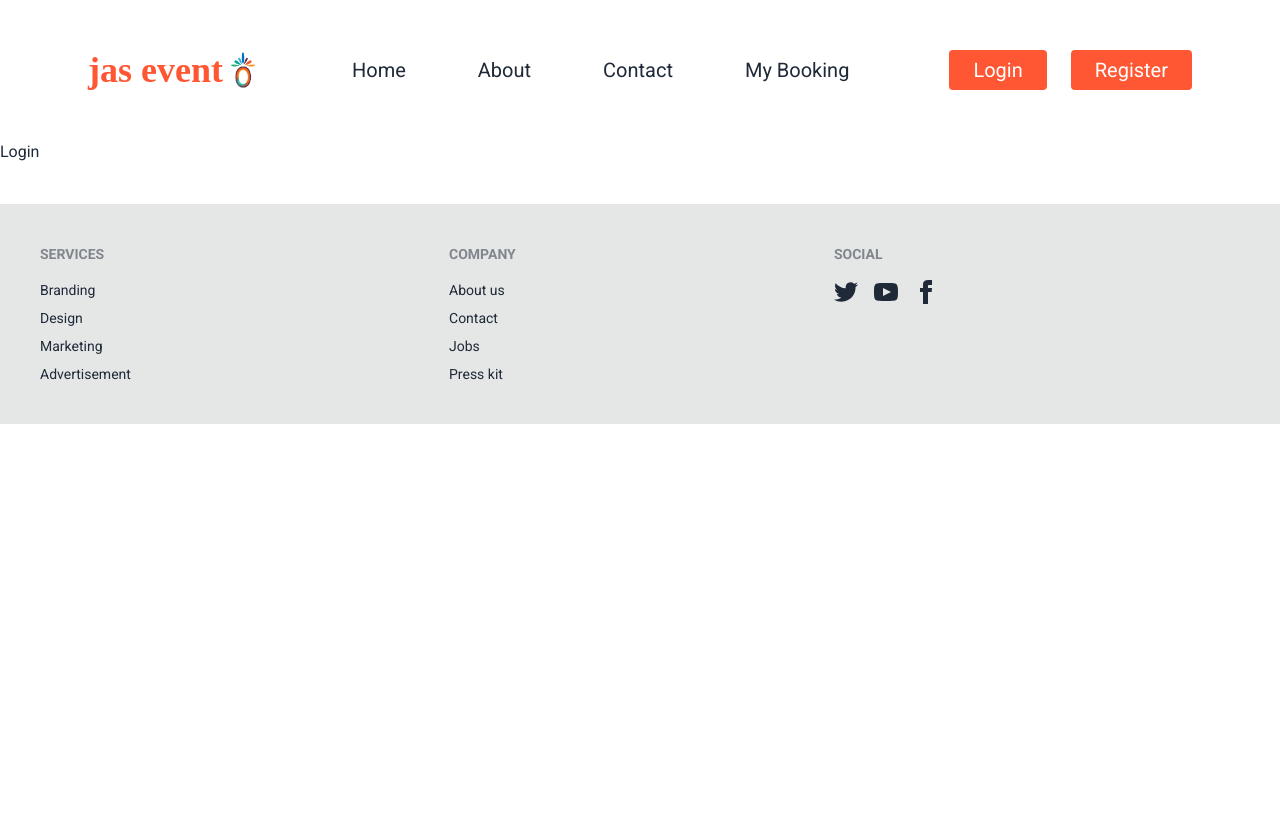
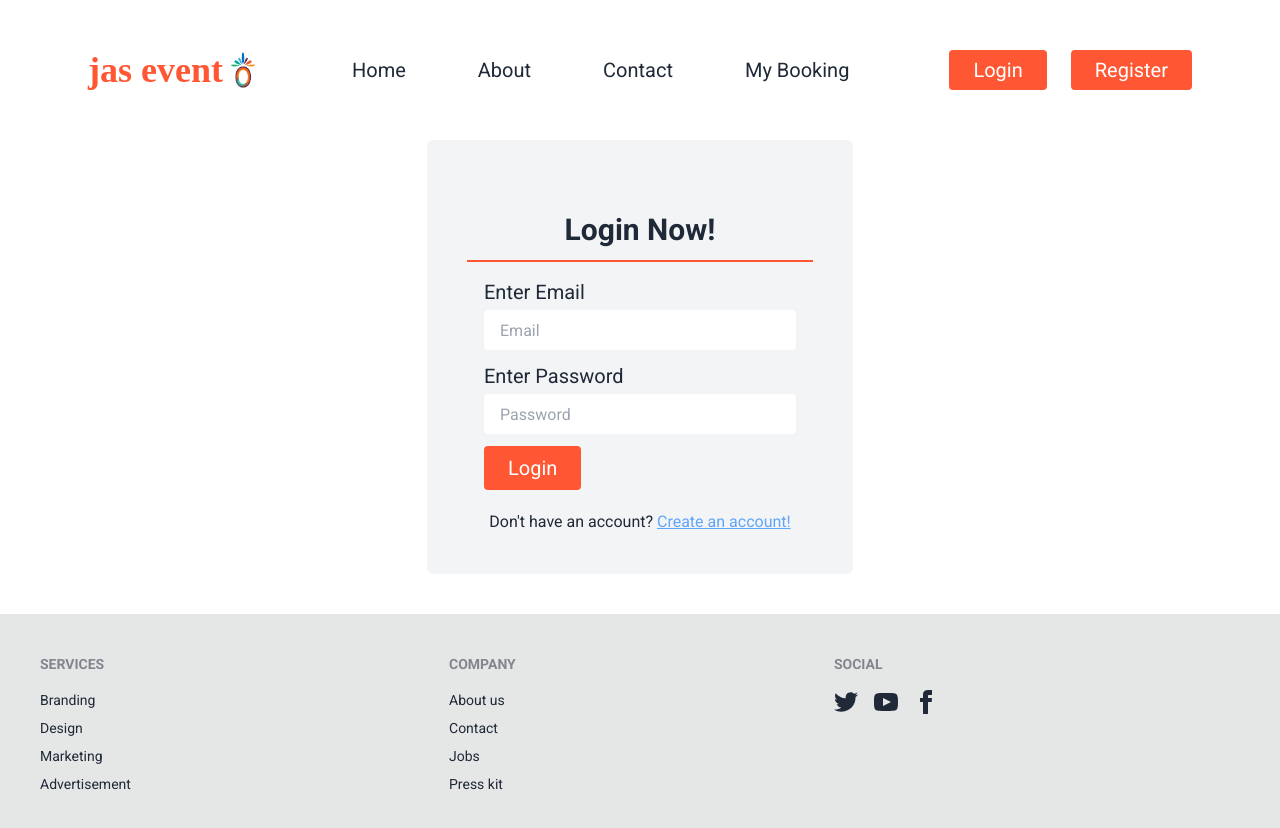
Before and after one commit to Jobayer-Ahmmed/jas-event-only-react, a React (Vite) app: page /login in a window 1280 px wide. Shown: the top 828 px of the page. Before the commit the page ends 800 px from the top, so only its background shows below. Built offline with nearby package versions, Linux system fonts and the light colour scheme; no server answers; a web font is replaced by a local one.

Commit message:
login, register authentication complete

```diff
--- a/src/pages/login/Login.jsx
+++ b/src/pages/login/Login.jsx
@@ -1,8 +1,63 @@
+import { useContext, useState } from "react"
+import { Link, useLocation, useNavigate } from "react-router-dom"
+import { MyAuthContext } from "../../contextApi/MyAuthProvider"
+import { ToastContainer, toast } from 'react-toastify';
+import 'react-toastify/dist/ReactToastify.css';
 
 
 const Login = () => {
+  const [message, setMessage] = useState('')
+  const {myLogin} = useContext(MyAuthContext)
+  const location = useLocation()
+  const navigate = useNavigate()
+  console.log("login", location)
+
+  const handleLogin=(e)=>{
+      e.preventDefault()
+      const myForm = new FormData(e.currentTarget)
+      const email = myForm.get("email")
+      const password = myForm.get("password")
+      setMessage('')
+      myLogin(email, password)
+          .then(()=>{
+              // toast.success("Login Successfull!")
+              navigate(location?.state ? location?.state: '/')
+          })
+          .catch(err=>setMessage(err.message))
+  }
+
   return (
-    <div>Login</div>
+    <div className="w-1/3 mx-auto bg-gray-100 rounded-md p-10">
+      <p className="text-red-700 font-bold my-8">{message}</p>
+      <div>
+      <h2 className="text-3xl font-bold text-center mb-3">Login Now!</h2>
+      <div className="w-full h-[2px] bg-priColor"></div>
+      <form onSubmit={handleLogin} className="mt-4 text-xl w-[90%] mx-auto">
+        <label htmlFor="">Enter Email</label><br />
+        <input type="email" name="email" placeholder="Email" className="w-full h-10 pl-4 mt-1 mb-3 rounded text-[16px]"/> <br />
+
+        <label htmlFor="">Enter Password</label><br />
+        <input type="password" name="password" placeholder="Password" className="w-full h-10 pl-4 mt-1 mb-3 rounded text-[16px]" /> <br />
+
+        <input type="submit" value="Login" className="px-6 py-2 text-xl text-white bg-priColor rounded"/>
+      </form>
+      <p className="text-center mt-5">Don&apos;t have an account? <Link to="/register" className="underline text-blue-400">Create an account!</Link></p>
+    </div>
+
+    <ToastContainer
+          position="top-center"
+          autoClose={5000}
+          hideProgressBar={false}
+          newestOnTop={false}
+          closeOnClick
+          rtl={false}
+          pauseOnFocusLoss
+          draggable
+          pauseOnHover
+          theme="colored"
+      />
+
+    </div>
   )
 }
 
--- a/src/pages/register/Register.jsx
+++ b/src/pages/register/Register.jsx
@@ -16,10 +16,6 @@ const Register = () => {
     const myPassword = myForm.get("password")
     const myConfirmPassword = myForm.get("confirm_password")
 
-
-    console.log()
-
-    console.log(myEmail, myPassword, myConfirmPassword)
     setMessage('')
 
     if(myPassword.length>=6){
@@ -31,7 +27,7 @@ const Register = () => {
                 toast.success("Congratulations! Registration successfull")
                 console.log(res)
               })
-              .catch(err=>console.log(err))
+              .catch(err=>setMessage(err.message))
             }
             else{
               setMessage("Confirm password did not match")
@@ -62,13 +58,13 @@ const Register = () => {
       <div className="w-full h-[2px] bg-priColor"></div>
       <form onSubmit={handleRegister} className="mt-4 text-xl w-[90%] mx-auto">
         <label htmlFor="">Enter Email</label><br />
-        <input type="email" name="email" placeholder="Email" className="w-full h-10 pl-5 mt-1 mb-3 rounded"/> <br />
+        <input type="email" name="email" placeholder="Email" className="w-full h-10 pl-4 mt-1 mb-3 rounded text-[16px]"/> <br />
 
         <label htmlFor="">Enter Password</label><br />
-        <input type="password" name="password" placeholder="Password" className="w-full h-10 pl-5 mt-1 mb-3 rounded" /> <br />
+        <input type="password" name="password" placeholder="Password" className="w-full h-10 pl-4 mt-1 mb-3 rounded text-[16px]" /> <br />
 
         <label htmlFor="">Confirm Password</label><br />
-        <input type="password" name="confirm_password" placeholder="Confirm Password" className="w-full h-10 pl-5 mt-1 mb-3 rounded" /><br />
+        <input type="password" name="confirm_password" placeholder="Confirm Password" className="w-full h-10 pl-4 mt-1 mb-3 rounded text-[16px]" /><br />
 
         <input type="submit" value="Register" className="px-6 py-2 text-xl text-white bg-priColor rounded"/>
       </form>
```
